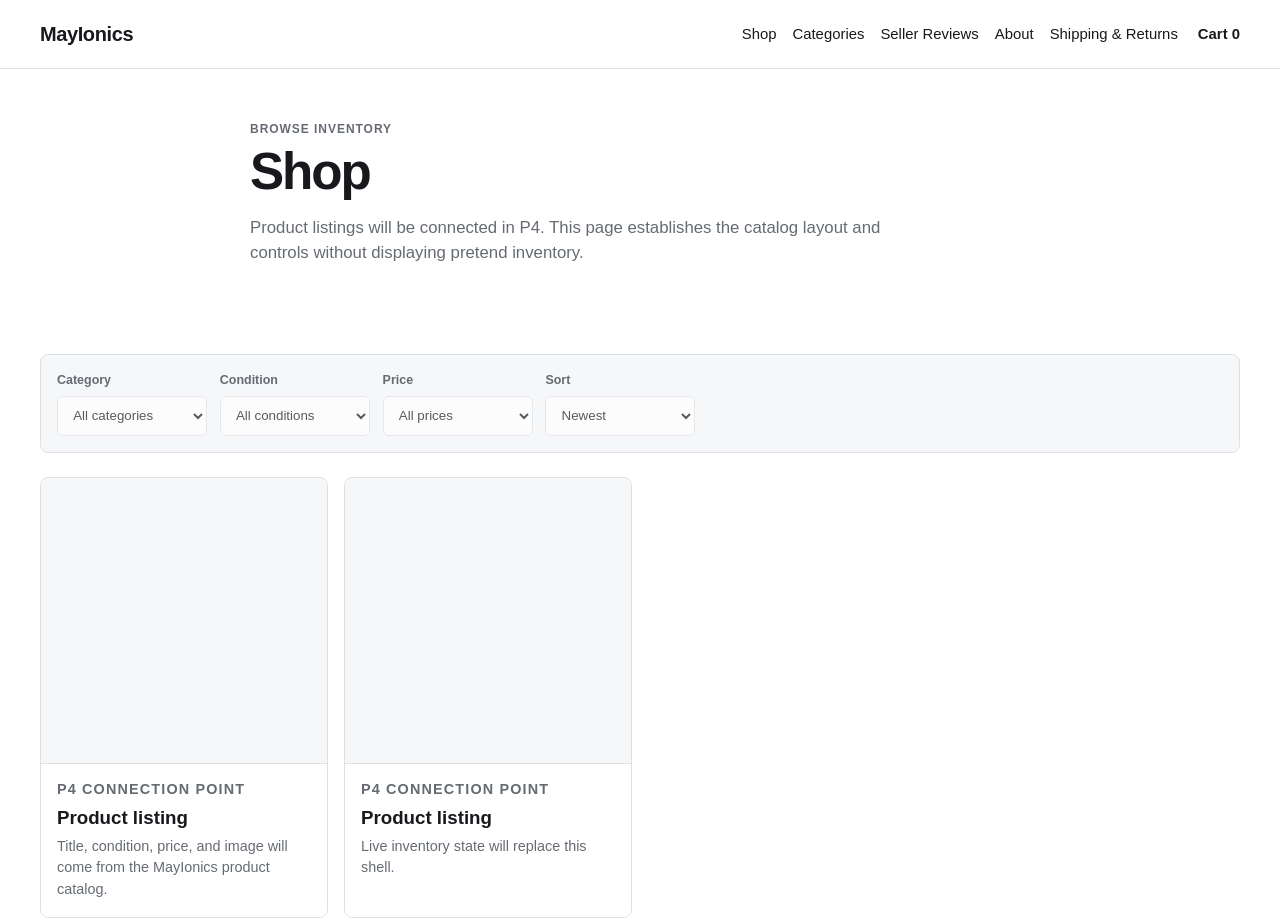
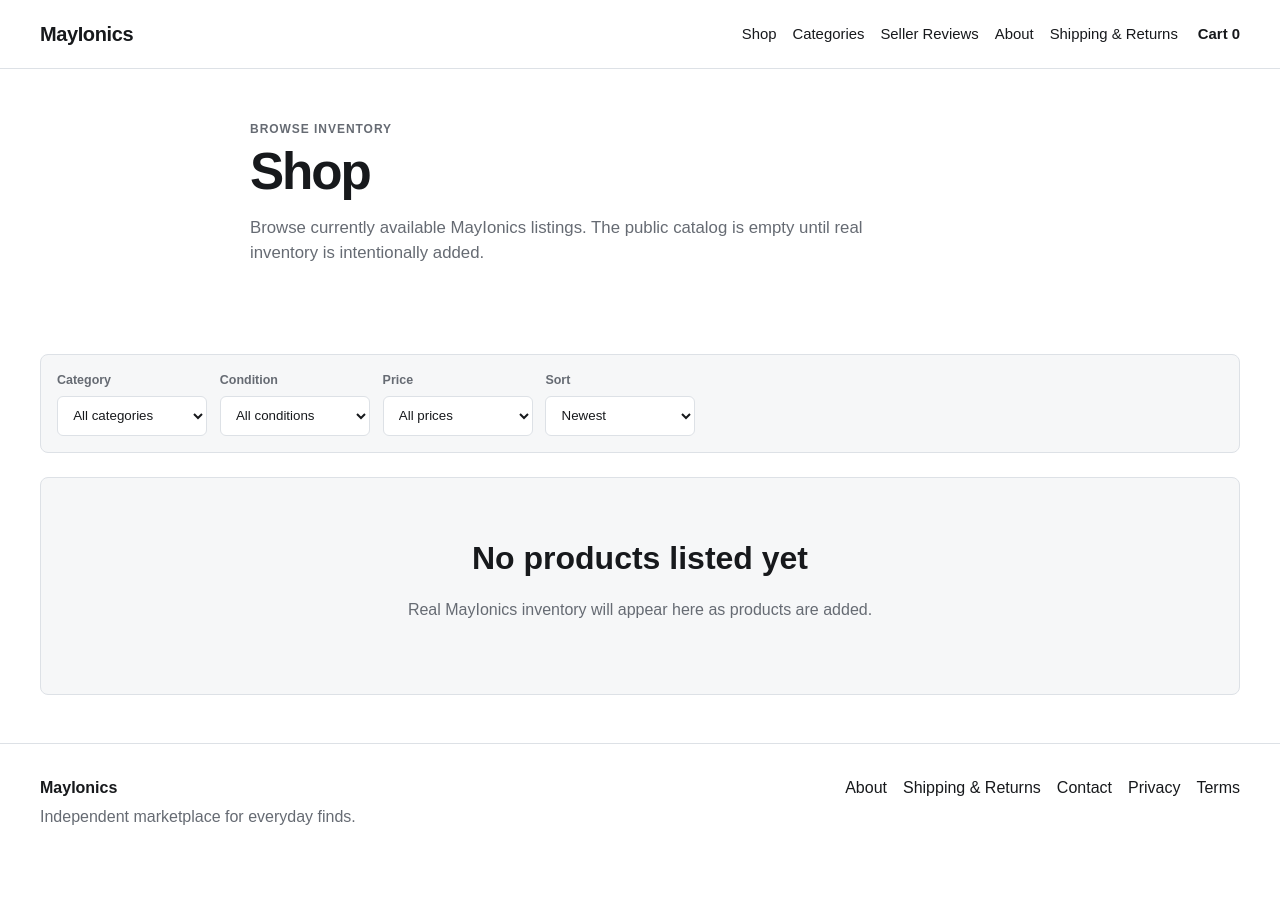
Before and after one commit to MayIonics/mayionics.github.io, a website with bundled scripts: page shop.html in a window 1280 px wide. Shown: the top 921 px of the page. After the commit the page ends 867 px from the top, so only its background shows below. Built offline with nearby package versions, Linux system fonts and the light colour scheme.

Commit message:
feat: connect Shop to product catalog

```diff
--- a/shop.html
+++ b/shop.html
@@ -4,12 +4,19 @@
 <body>
 <header class="site-header"><div class="container header-inner"><a class="brand" href="/">MayIonics</a><nav class="primary-nav" aria-label="Primary navigation"><a href="/shop.html" aria-current="page">Shop</a><a href="/categories.html">Categories</a><a href="/reviews.html">Seller Reviews</a><a href="/about.html">About</a><a href="/shipping-returns.html">Shipping &amp; Returns</a></nav><a class="cart-link" href="/cart.html">Cart <span id="cart-count">0</span></a></div></header>
 <main>
-<section class="page-hero container"><p class="eyebrow">Browse inventory</p><h1>Shop</h1><p>Product listings will be connected in P4. This page establishes the catalog layout and controls without displaying pretend inventory.</p></section>
+<section class="page-hero container"><p class="eyebrow">Browse inventory</p><h1>Shop</h1><p>Browse currently available MayIonics listings. The public catalog is empty until real inventory is intentionally added.</p></section>
 <section class="section container" aria-label="Shop controls and listing area">
-<div class="toolbar" aria-label="Catalog filters"><div class="field"><label for="category">Category</label><select id="category" disabled><option>All categories</option></select></div><div class="field"><label for="condition">Condition</label><select id="condition" disabled><option>All conditions</option></select></div><div class="field"><label for="price">Price</label><select id="price" disabled><option>All prices</option></select></div><div class="field"><label for="sort">Sort</label><select id="sort" disabled><option>Newest</option></select></div></div>
-<div class="product-grid"><article class="product-card"><div class="product-media" aria-hidden="true"></div><div class="card-body"><p class="eyebrow">P4 connection point</p><h3>Product listing</h3><p>Title, condition, price, and image will come from the MayIonics product catalog.</p></div></article><article class="product-card"><div class="product-media" aria-hidden="true"></div><div class="card-body"><p class="eyebrow">P4 connection point</p><h3>Product listing</h3><p>Live inventory state will replace this shell.</p></div></article></div>
+<div class="toolbar" aria-label="Catalog filters">
+<div class="field"><label for="category">Category</label><select id="category" data-filter-category disabled><option value="">All categories</option></select></div>
+<div class="field"><label for="condition">Condition</label><select id="condition" data-filter-condition disabled><option value="">All conditions</option></select></div>
+<div class="field"><label for="price">Price</label><select id="price" data-filter-price disabled><option value="">All prices</option><option value="2500">Up to $25</option><option value="5000">Up to $50</option><option value="10000">Up to $100</option><option value="25000">Up to $250</option></select></div>
+<div class="field"><label for="sort">Sort</label><select id="sort" data-filter-sort disabled><option value="newest">Newest</option><option value="price-asc">Price: low to high</option><option value="price-desc">Price: high to low</option><option value="title">Title</option></select></div>
+</div>
+<div class="product-grid" data-catalog-grid aria-live="polite"></div>
+<div class="empty-state" data-catalog-empty><h2>No products listed yet</h2><p class="muted">Real MayIonics inventory will appear here as products are added.</p></div>
 </section>
 </main>
 <footer class="site-footer"><div class="container footer-inner"><div><strong>MayIonics</strong><p>Independent marketplace for everyday finds.</p></div><nav aria-label="Footer navigation"><a href="/about.html">About</a><a href="/shipping-returns.html">Shipping &amp; Returns</a><a href="/about.html#contact">Contact</a><a href="/shipping-returns.html#privacy">Privacy</a><a href="/shipping-returns.html#terms">Terms</a></nav></div></footer>
 <script type="module" src="/assets/js/site.js"></script>
+<script type="module" src="/assets/js/catalog.js"></script>
 </body></html>
```
